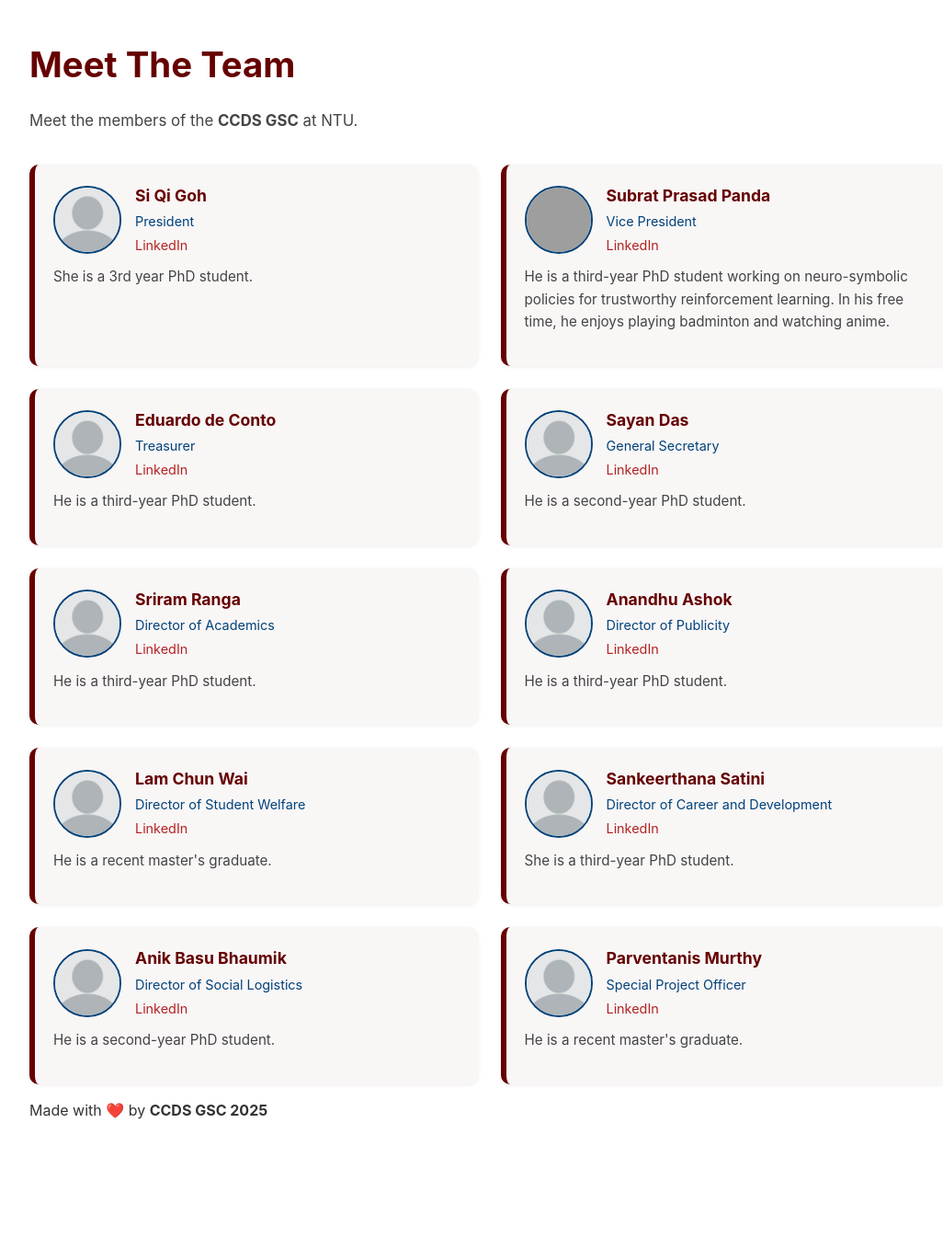
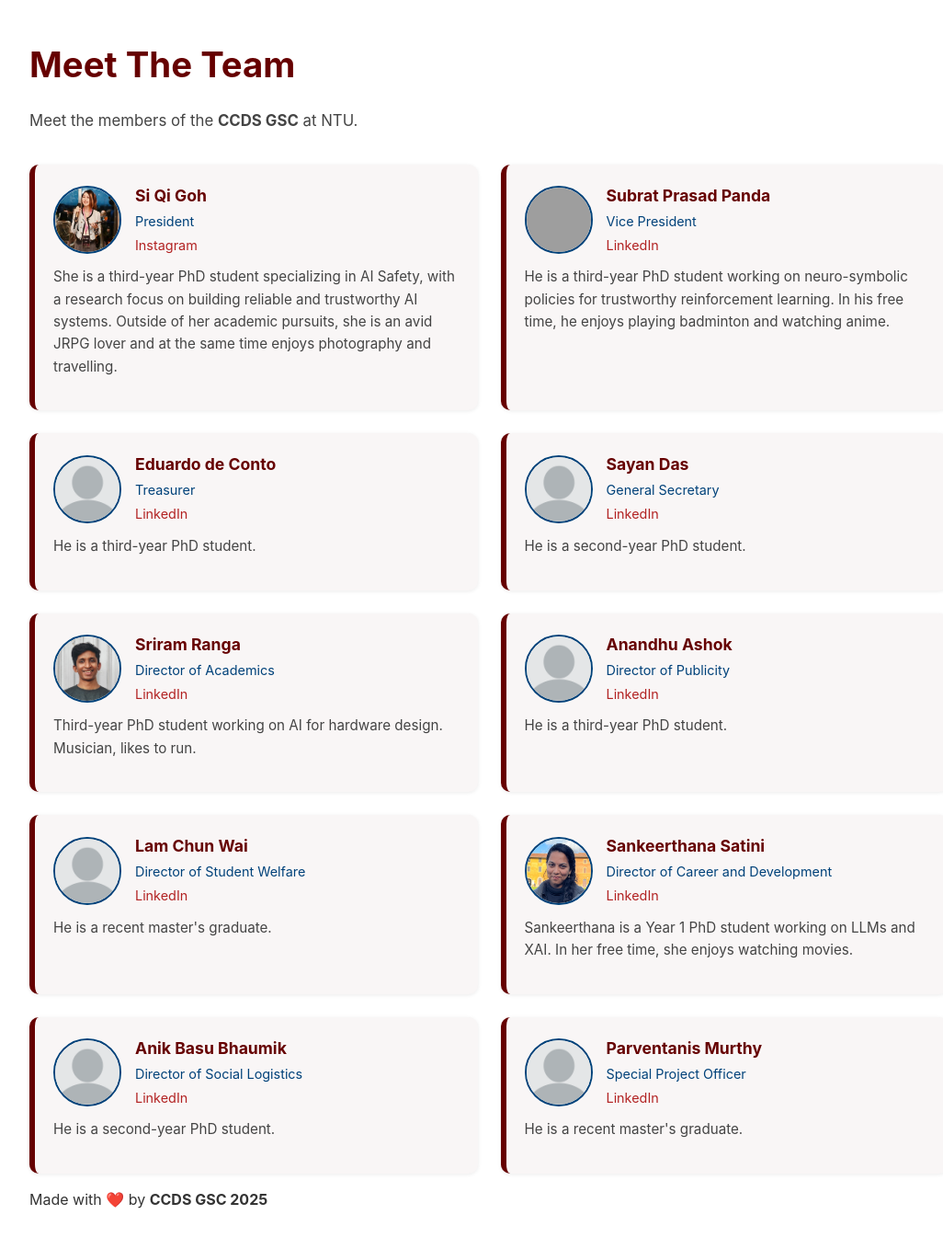
Before and after one commit to ccds-gsc/ccds-gsc.github.io, a Jekyll site: the page team.html, which Jekyll copies as it is, in a window 1280 px wide. Shown: the whole page at 92% size, without its empty margins (108-1134 px from the left). Built offline with Jekyll 4.4.1, drawn with Linux system fonts in a browser that asks for light colours; before the commit the page ends 1260 px from its top, so only the background shows below that; grey boxes are pictures that could not be loaded.

Commit message:
3 team members updated

```diff
--- a/team.html
+++ b/team.html
@@ -113,15 +113,15 @@
     <!-- Member 1 -->
     <div class="member-card">
       <div class="member-header">
-        <img src="./assets/img/profile/dummy.png" alt="Si Qi">
+        <img src="./assets/img/profile/siqi.jpg" alt="Si Qi">
         <div>
           <p class="member-name">Si Qi Goh</p>
           <p class="member-role">President</p>
-          <a href="#" class="linkedin">LinkedIn</a>
+          <a href="https://www.instagram.com/gsq_610/" class="linkedin">Instagram</a>
         </div>
       </div>
       <p class="member-desc">
-        She is a 3rd year PhD student.
+      She is a third-year PhD student specializing in AI Safety, with a research focus on building reliable and trustworthy AI systems. Outside of her academic pursuits, she is an avid JRPG lover and at the same time enjoys photography and travelling.
       </p>
     </div>
 
@@ -173,7 +173,7 @@
     <!-- Member 5 -->
     <div class="member-card">
       <div class="member-header">
-        <img src="./assets/img/profile/dummy.png" alt="Sriram">
+        <img src="./assets/img/profile/sriram.jpeg" alt="Sriram">
         <div>
           <p class="member-name">Sriram Ranga</p>
           <p class="member-role">Director of Academics</p>
@@ -181,7 +181,7 @@
         </div>
       </div>
       <p class="member-desc">
-      He is a third-year PhD student.
+      Third-year PhD student working on AI for hardware design. Musician, likes to run.
       </p>
     </div>
 
@@ -218,7 +218,7 @@
     <!-- Member 8 -->
     <div class="member-card">
       <div class="member-header">
-        <img src="./assets/img/profile/dummy.png" alt="Sankeerthana Satini">
+        <img src="./assets/img/profile/sankeertana.jpeg" alt="Sankeerthana Satini">
         <div>
           <p class="member-name">Sankeerthana Satini</p>
           <p class="member-role">Director of Career and Development</p>
@@ -226,7 +226,7 @@
         </div>
       </div>
       <p class="member-desc">
-        She is a third-year PhD student.
+      Sankeerthana is a Year 1 PhD student working on LLMs and XAI. In her free time, she enjoys watching movies.
       </p>
     </div>
 
```
Also changed, not shown: assets/img/profile/sankeertana.jpeg (added), assets/img/profile/siqi.jpg (added), assets/img/profile/sriram.jpeg (added).
